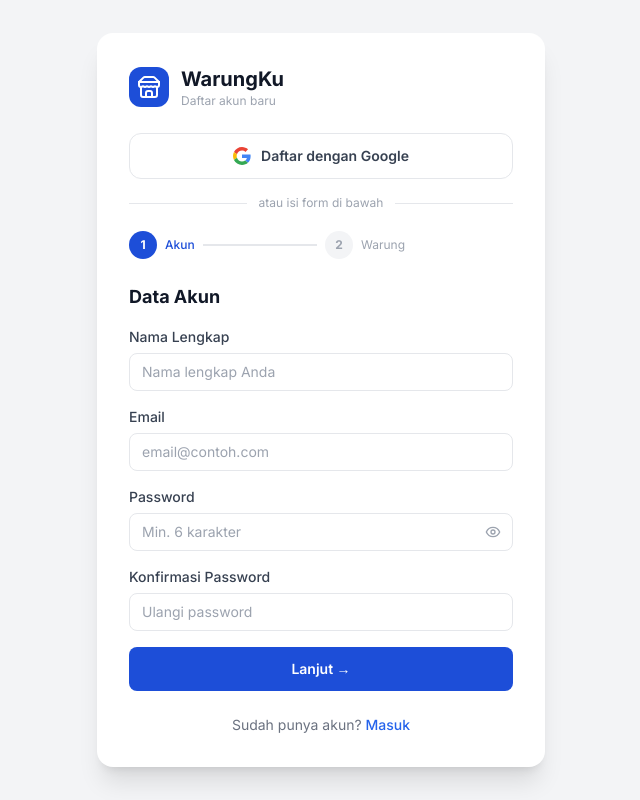
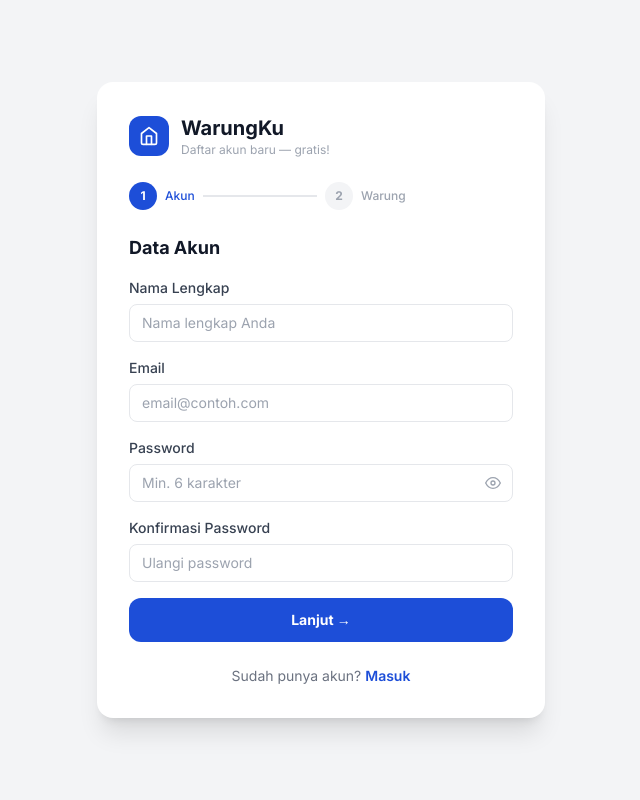
Before and after one commit to design-indra/warungku, a Next.js app: page /auth/register in a window 1280 px wide. Shown: the whole page, without its empty margins (319-959 px from the left). Built offline with nearby package versions, Linux system fonts and the light colour scheme.

Commit message:
Refactor registration page with error translations

```diff
--- a/app/auth/register/page.jsx
+++ b/app/auth/register/page.jsx
@@ -2,28 +2,43 @@
 
 import { useState } from 'react'
 import { useRouter } from 'next/navigation'
-import { Eye, EyeOff, Store } from 'lucide-react'
 import Link from 'next/link'
 import { createClient } from '@/lib/supabase'
+import Icon from '@/components/Icon'
+
+// Terjemahkan error Supabase ke Bahasa Indonesia
+const translateError = (msg = '') => {
+  if (msg.includes('User already registered') || msg.includes('already been registered'))
+    return 'EMAIL_SUDAH_TERDAFTAR'
+  if (msg.includes('Password should be at least'))
+    return 'Password minimal 6 karakter.'
+  if (msg.includes('Unable to validate email'))
+    return 'Format email tidak valid. Periksa kembali.'
+  if (msg.includes('Signup is disabled'))
+    return 'Pendaftaran sementara ditutup. Coba lagi nanti.'
+  if (msg.includes('rate limit') || msg.includes('Too many'))
+    return 'Terlalu banyak percobaan. Tunggu beberapa menit.'
+  return 'Terjadi kesalahan. Silakan coba lagi.'
+}
 
 export default function RegisterPage() {
   const router = useRouter()
+  const [step, setStep] = useState(1)
   const [form, setForm] = useState({
     namaLengkap: '', email: '', password: '', konfirmasi: '',
     namaWarung: '', noHp: ''
   })
-  const [showPass, setShowPass] = useState(false)
-  const [loading, setLoading] = useState(false)
-  const [loadingGoogle, setLoadingGoogle] = useState(false)
-  const [error, setError] = useState('')
-  const [step, setStep] = useState(1)
+  const [showPass, setShowPass]   = useState(false)
+  const [loading, setLoading]     = useState(false)
+  const [error, setError]         = useState('')
+  const [emailTerdaftar, setEmailTerdaftar] = useState(false)
 
-  const handleNext = (e) => {
+  const handleStep1 = (e) => {
     e.preventDefault()
-    if (form.password !== form.konfirmasi) {
-      setError('Password tidak cocok'); return
-    }
     setError('')
+    setEmailTerdaftar(false)
+    if (form.password.length < 6) { setError('Password minimal 6 karakter.'); return }
+    if (form.password !== form.konfirmasi) { setError('Konfirmasi password tidak cocok.'); return }
     setStep(2)
   }
 
@@ -31,157 +46,205 @@
     e.preventDefault()
     setLoading(true)
     setError('')
+    setEmailTerdaftar(false)
     try {
       const supabase = createClient()
       const { data, error: signUpError } = await supabase.auth.signUp({
-        email: form.email,
+        email:    form.email.trim(),
         password: form.password,
         options: {
-          data: { full_name: form.namaLengkap, nama_warung: form.namaWarung, no_hp: form.noHp }
-        }
+          data: {
+            full_name:   form.namaLengkap,
+            nama_warung: form.namaWarung,
+            no_hp:       form.noHp,
+          },
+        },
       })
+
       if (signUpError) throw signUpError
-      router.push('/dashboard')
+
+      // Supabase kadang tidak throw error tapi user sudah ada
+      // Cirinya: data.user ada tapi identities kosong
+      if (data?.user && data.user.identities?.length === 0) {
+        setEmailTerdaftar(true)
+        setLoading(false)
+        return
+      }
+
+      router.push('/setup')
     } catch (err) {
-      setError(err.message || 'Terjadi kesalahan. Silakan coba lagi.')
+      const translated = translateError(err.message)
+      if (translated === 'EMAIL_SUDAH_TERDAFTAR') {
+        setEmailTerdaftar(true)
+      } else {
+        setError(translated)
+      }
     } finally {
       setLoading(false)
-    }
-  }
-
-  const handleGoogleRegister = async () => {
-    setLoadingGoogle(true)
-    setError('')
-    try {
-      const supabase = createClient()
-      const { error } = await supabase.auth.signInWithOAuth({
-        provider: 'google',
-        options: {
-          redirectTo: `https://warungku-one.vercel.app/auth/callback`,
-        },
-      })
-      if (error) throw error
-    } catch {
-      setError('Gagal daftar dengan Google. Silakan coba lagi.')
-      setLoadingGoogle(false)
     }
   }
 
   return (
     <div className="min-h-screen bg-gray-100 flex items-center justify-center p-4">
       <div className="w-full max-w-md bg-white rounded-2xl shadow-xl p-8">
+
         {/* Logo */}
         <div className="flex items-center gap-3 mb-6">
           <div className="w-10 h-10 bg-blue-700 rounded-xl flex items-center justify-center">
-            <Store className="w-6 h-6 text-white" />
+            <Icon name="store" size={20} color="white" />
           </div>
           <div>
             <h1 className="text-xl font-bold text-gray-900">WarungKu</h1>
-            <p className="text-xs text-gray-400">Daftar akun baru</p>
+            <p className="text-xs text-gray-400">Daftar akun baru — gratis!</p>
           </div>
         </div>
-
-        {error && (
-          <div className="bg-red-50 border border-red-200 text-red-600 px-4 py-3 rounded-lg text-sm mb-4">
-            {error}
-          </div>
-        )}
-
-        {/* Google Register Button — hanya tampil di step 1 */}
-        {step === 1 && (
-          <>
-            <button
-              onClick={handleGoogleRegister}
-              disabled={loadingGoogle || loading}
-              className="w-full flex items-center justify-center gap-2.5 border border-gray-200 rounded-xl py-3 text-sm font-semibold text-gray-700 hover:bg-gray-50 active:bg-gray-100 transition-colors disabled:opacity-60 mb-4"
-            >
-              {loadingGoogle ? (
-                <svg className="animate-spin w-4 h-4 text-gray-500" xmlns="http://www.w3.org/2000/svg" fill="none" viewBox="0 0 24 24">
-                  <circle className="opacity-25" cx="12" cy="12" r="10" stroke="currentColor" strokeWidth="4" />
-                  <path className="opacity-75" fill="currentColor" d="M4 12a8 8 0 018-8V0C5.373 0 0 5.373 0 12h4z" />
-                </svg>
-              ) : (
-                <svg width="18" height="18" viewBox="0 0 48 48">
-                  <path fill="#EA4335" d="M24 9.5c3.54 0 6.71 1.22 9.21 3.6l6.85-6.85C35.9 2.38 30.47 0 24 0 14.62 0 6.51 5.38 2.56 13.22l7.98 6.19C12.43 13.72 17.74 9.5 24 9.5z"/>
-                  <path fill="#4285F4" d="M46.98 24.55c0-1.57-.15-3.09-.38-4.55H24v9.02h12.94c-.58 2.96-2.26 5.48-4.78 7.18l7.73 6c4.51-4.18 7.09-10.36 7.09-17.65z"/>
-                  <path fill="#FBBC05" d="M10.53 28.59c-.48-1.45-.76-2.99-.76-4.59s.27-3.14.76-4.59l-7.98-6.19C.92 16.46 0 20.12 0 24c0 3.88.92 7.54 2.56 10.78l7.97-6.19z"/>
-                  <path fill="#34A853" d="M24 48c6.48 0 11.93-2.13 15.89-5.81l-7.73-6c-2.18 1.48-4.97 2.31-8.16 2.31-6.26 0-11.57-4.22-13.47-9.91l-7.98 6.19C6.51 42.62 14.62 48 24 48z"/>
-                  <path fill="none" d="M0 0h48v48H0z"/>
-                </svg>
-              )}
-              {loadingGoogle ? 'Menghubungkan...' : 'Daftar dengan Google'}
-            </button>
-
-            <div className="flex items-center gap-3 mb-5">
-              <div className="flex-1 h-px bg-gray-200" />
-              <span className="text-xs text-gray-400">atau isi form di bawah</span>
-              <div className="flex-1 h-px bg-gray-200" />
-            </div>
-          </>
-        )}
 
         {/* Step indicator */}
         <div className="flex items-center gap-2 mb-6">
           {[1, 2].map((s) => (
             <div key={s} className="flex items-center gap-2 flex-1">
-              <div className={`w-7 h-7 rounded-full flex items-center justify-center text-xs font-bold ${step >= s ? 'bg-blue-700 text-white' : 'bg-gray-100 text-gray-400'}`}>{s}</div>
-              <span className={`text-xs ${step >= s ? 'text-blue-700 font-medium' : 'text-gray-400'}`}>{s === 1 ? 'Akun' : 'Warung'}</span>
-              {s < 2 && <div className={`flex-1 h-0.5 ${step > s ? 'bg-blue-700' : 'bg-gray-200'}`} />}
+              <div className={`w-7 h-7 rounded-full flex items-center justify-center text-xs font-bold transition-colors
+                ${step > s ? 'bg-green-500 text-white' : step === s ? 'bg-blue-700 text-white' : 'bg-gray-100 text-gray-400'}`}>
+                {step > s ? <Icon name="check" size={13} color="white" /> : s}
+              </div>
+              <span className={`text-xs font-medium ${step >= s ? 'text-blue-700' : 'text-gray-400'}`}>
+                {s === 1 ? 'Akun' : 'Warung'}
+              </span>
+              {s < 2 && <div className={`flex-1 h-0.5 transition-colors ${step > s ? 'bg-blue-700' : 'bg-gray-200'}`} />}
             </div>
           ))}
         </div>
 
-        {step === 1 ? (
-          <form onSubmit={handleNext} className="space-y-4">
+        {/* Error umum */}
+        {error && (
+          <div className="bg-red-50 border border-red-200 text-red-600 px-4 py-3 rounded-xl text-sm mb-4 flex items-start gap-2">
+            <span className="flex-shrink-0">⚠️</span>
+            <span>{error}</span>
+          </div>
+        )}
+
+        {/* Error email sudah terdaftar */}
+        {emailTerdaftar && (
+          <div className="bg-orange-50 border border-orange-200 px-4 py-3 rounded-xl text-sm mb-4">
+            <p className="font-semibold text-orange-700 mb-1">📧 Email sudah terdaftar!</p>
+            <p className="text-orange-600 text-xs leading-relaxed mb-3">
+              Email <strong>{form.email}</strong> sudah pernah didaftarkan di WarungKu.
+            </p>
+            <div className="flex gap-2">
+              <Link
+                href="/auth/login"
+                className="flex-1 text-center bg-blue-700 text-white text-xs font-bold py-2 rounded-lg hover:bg-blue-800 transition-colors"
+              >
+                Masuk ke Akun
+              </Link>
+              <button
+                onClick={() => {
+                  setEmailTerdaftar(false)
+                  setStep(1)
+                  setForm(f => ({ ...f, email: '', password: '', konfirmasi: '' }))
+                }}
+                className="flex-1 text-center border border-gray-200 text-gray-600 text-xs font-medium py-2 rounded-lg hover:bg-gray-50 transition-colors"
+              >
+                Ganti Email
+              </button>
+            </div>
+          </div>
+        )}
+
+        {/* Step 1 — Data Akun */}
+        {!emailTerdaftar && step === 1 && (
+          <form onSubmit={handleStep1} className="space-y-4">
             <h2 className="text-lg font-bold text-gray-900">Data Akun</h2>
+
             <div>
               <label className="block text-sm font-medium text-gray-700 mb-1.5">Nama Lengkap</label>
               <input type="text" placeholder="Nama lengkap Anda" className="input-field"
-                value={form.namaLengkap} onChange={e => setForm({ ...form, namaLengkap: e.target.value })} required />
+                value={form.namaLengkap} onChange={e => setForm(p => ({ ...p, namaLengkap: e.target.value }))} required />
             </div>
+
             <div>
               <label className="block text-sm font-medium text-gray-700 mb-1.5">Email</label>
               <input type="email" placeholder="email@contoh.com" className="input-field"
-                value={form.email} onChange={e => setForm({ ...form, email: e.target.value })} required />
+                value={form.email} onChange={e => setForm(p => ({ ...p, email: e.target.value }))} required />
             </div>
+
             <div>
               <label className="block text-sm font-medium text-gray-700 mb-1.5">Password</label>
               <div className="relative">
                 <input type={showPass ? 'text' : 'password'} placeholder="Min. 6 karakter" className="input-field pr-10"
-                  value={form.password} onChange={e => setForm({ ...form, password: e.target.value })} required minLength={6} />
-                <button type="button" onClick={() => setShowPass(!showPass)} className="absolute right-3 top-1/2 -translate-y-1/2 text-gray-400">
-                  {showPass ? <EyeOff className="w-4 h-4" /> : <Eye className="w-4 h-4" />}
+                  value={form.password} onChange={e => setForm(p => ({ ...p, password: e.target.value }))} required minLength={6} />
+                <button type="button" onClick={() => setShowPass(!showPass)}
+                  className="absolute right-3 top-1/2 -translate-y-1/2 text-gray-400">
+                  <Icon name={showPass ? 'eyeoff' : 'eye'} size={16} color="#9ca3af" />
                 </button>
               </div>
+              {/* Password strength indicator */}
+              {form.password && (
+                <div className="mt-1.5 flex gap-1">
+                  {[1,2,3].map(i => (
+                    <div key={i} className={`h-1 flex-1 rounded-full transition-colors ${
+                      form.password.length >= i * 4
+                        ? i === 1 ? 'bg-red-400' : i === 2 ? 'bg-yellow-400' : 'bg-green-500'
+                        : 'bg-gray-100'
+                    }`} />
+                  ))}
+                  <span className="text-xs text-gray-400 ml-1">
+                    {form.password.length < 4 ? 'Lemah' : form.password.length < 8 ? 'Cukup' : 'Kuat'}
+                  </span>
+                </div>
+              )}
             </div>
+
             <div>
               <label className="block text-sm font-medium text-gray-700 mb-1.5">Konfirmasi Password</label>
               <input type="password" placeholder="Ulangi password" className="input-field"
-                value={form.konfirmasi} onChange={e => setForm({ ...form, konfirmasi: e.target.value })} required />
+                value={form.konfirmasi} onChange={e => setForm(p => ({ ...p, konfirmasi: e.target.value }))} required />
+              {form.konfirmasi && form.konfirmasi !== form.password && (
+                <p className="text-xs text-red-500 mt-1">⚠️ Password tidak cocok</p>
+              )}
+              {form.konfirmasi && form.konfirmasi === form.password && (
+                <p className="text-xs text-green-600 mt-1">✓ Password cocok</p>
+              )}
             </div>
-            <button type="submit" className="w-full bg-blue-700 hover:bg-blue-800 text-white py-3 rounded-lg font-semibold text-sm transition-colors">
+
+            <button type="submit"
+              className="w-full bg-blue-700 hover:bg-blue-800 text-white py-3 rounded-xl font-bold text-sm transition-colors">
               Lanjut →
             </button>
           </form>
-        ) : (
+        )}
+
+        {/* Step 2 — Data Warung */}
+        {!emailTerdaftar && step === 2 && (
           <form onSubmit={handleRegister} className="space-y-4">
             <h2 className="text-lg font-bold text-gray-900">Data Warung</h2>
+
             <div>
-              <label className="block text-sm font-medium text-gray-700 mb-1.5">Nama Warung</label>
-              <input type="text" placeholder="Contoh: Warung Barokah" className="input-field"
-                value={form.namaWarung} onChange={e => setForm({ ...form, namaWarung: e.target.value })} required />
+              <label className="block text-sm font-medium text-gray-700 mb-1.5">
+                Nama Warung <span className="text-red-500">*</span>
+              </label>
+              <input type="text" placeholder="Contoh: Warung Barokah Jaya" className="input-field"
+                value={form.namaWarung} onChange={e => setForm(p => ({ ...p, namaWarung: e.target.value }))} required />
             </div>
+
             <div>
               <label className="block text-sm font-medium text-gray-700 mb-1.5">Nomor HP / WhatsApp</label>
               <input type="tel" placeholder="08xxxxxxxxxx" className="input-field"
-                value={form.noHp} onChange={e => setForm({ ...form, noHp: e.target.value })} required />
+                value={form.noHp} onChange={e => setForm(p => ({ ...p, noHp: e.target.value }))} />
             </div>
+
+            <div className="bg-blue-50 border border-blue-100 rounded-xl p-3 text-xs text-blue-700">
+              💡 Kamu mulai dengan paket <strong>Gratis</strong> — bisa upgrade kapan saja.
+            </div>
+
             <div className="flex gap-3">
-              <button type="button" onClick={() => setStep(1)} className="flex-1 btn-secondary justify-center">
+              <button type="button" onClick={() => { setStep(1); setError('') }}
+                className="flex-1 btn-secondary justify-center text-sm py-3">
                 ← Kembali
               </button>
-              <button type="submit" disabled={loading} className="flex-1 bg-blue-700 hover:bg-blue-800 text-white py-3 rounded-lg font-semibold text-sm transition-colors disabled:opacity-60">
-                {loading ? 'Memuat...' : 'Daftar Sekarang'}
+              <button type="submit" disabled={loading || !form.namaWarung}
+                className="flex-1 bg-blue-700 hover:bg-blue-800 text-white py-3 rounded-xl font-bold text-sm transition-colors disabled:opacity-60">
+                {loading ? 'Mendaftar...' : 'Daftar Sekarang 🎉'}
               </button>
             </div>
           </form>
@@ -189,7 +252,7 @@
 
         <p className="text-center text-sm text-gray-500 mt-6">
           Sudah punya akun?{' '}
-          <Link href="/auth/login" className="text-blue-600 hover:underline font-medium">Masuk</Link>
+          <Link href="/auth/login" className="text-blue-700 hover:underline font-semibold">Masuk</Link>
         </p>
       </div>
     </div>
```
